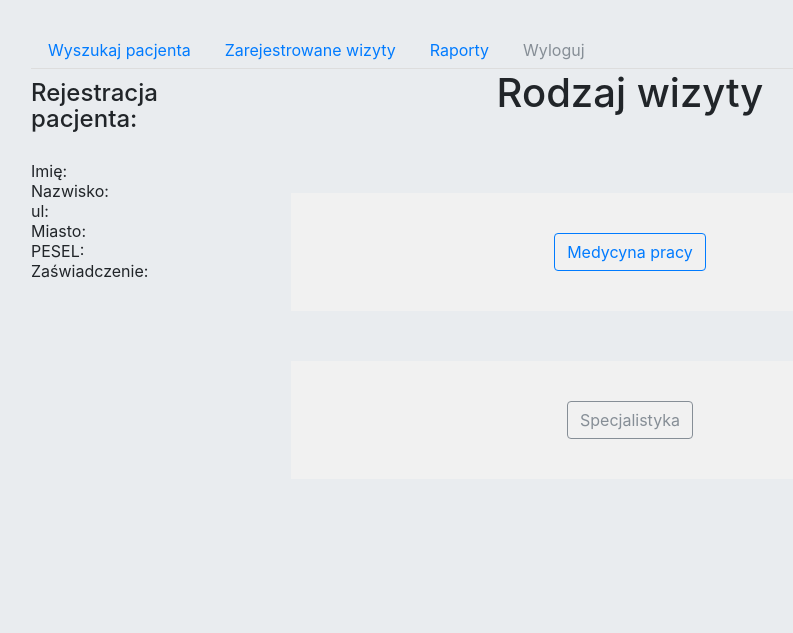
After one commit to cypo/bazylia, a PHP site: page /register.php in a window 1280 px wide. The commit adds this page. Shown: the top 633 px of the page, without its empty margins (110-903 px from the left). Run offline with PHP 8.4, Linux system fonts and the light colour scheme; the visitor is signed in with stand-in values (Sample User, id 1); data that the repository does not hold is empty; some libraries are stand-ins or nearby versions.

Commit message:
RECOMMIT

```diff
--- /dev/null
+++ b/register.php
@@ -0,0 +1,146 @@
+<head>
+	<meta http-equiv="Content-Type" content="text/html; charset=iso-8859-2" />
+	<link rel="stylesheet" href="libs/bootstrap-4.0.0-beta-dist/css/bootstrap.css">
+	<link rel="stylesheet" href="css/font-awesome/css/font-awesome.css">
+	<link rel="stylesheet" type="text/css" href="css/main.css">
+<script src="https://code.jquery.com/jquery-3.2.1.slim.min.js" integrity="sha384-KJ3o2DKtIkvYIK3UENzmM7KCkRr/rE9/Qpg6aAZGJwFDMVNA/GpGFF93hXpG5KkN" crossorigin="anonymous"></script>
+<script src="https://cdnjs.cloudflare.com/ajax/libs/popper.js/1.12.3/umd/popper.min.js" integrity="sha384-vFJXuSJphROIrBnz7yo7oB41mKfc8JzQZiCq4NCceLEaO4IHwicKwpJf9c9IpFgh" crossorigin="anonymous"></script>
+<script src="https://maxcdn.bootstrapcdn.com/bootstrap/4.0.0-beta.2/js/bootstrap.min.js" integrity="sha384-alpBpkh1PFOepccYVYDB4do5UnbKysX5WZXm3XxPqe5iKTfUKjNkCk9SaVuEZflJ" crossorigin="anonymous"></script>
+
+	<style>
+#regForm {
+  background-color: #f1f1f1;
+  margin: 50px auto;
+
+  padding: 40px;
+  width: 85%;
+  min-width: 300px;
+}
+
+	</style>
+
+
+
+
+</head>
+
+<?php
+ini_set('display_errors', 0);
+session_start();
+
+
+
+
+//id pacjenta przypisywane do sesji - potrzebne ?
+if($_POST['id']){
+	session_unset();
+	$_SESSION['id']=$_POST['id'];
+
+}
+require('libs/idiorm.php');
+
+ORM::configure('mysql:host=localhost;dbname=bazylia');
+ORM::configure('username', 'bazylia');
+ORM::configure('password', 'qwerty');
+ORM::configure('driver_options', array(PDO::MYSQL_ATTR_INIT_COMMAND => 'SET NAMES utf8'));
+
+?>
+<center>
+<div class="container">
+<div class="jumbotron"  style="padding-top: 10px;">
+<center>
+<table border="0" width="1000">
+	<tr>
+		<td width="1000" colspan="2">
+
+
+		</td>
+	</tr>
+	<tr>
+		<td colspan="2">
+		<ul class="nav nav-tabs">
+  <li class="nav-item">
+    <a class="nav-link" href="main.php">Wyszukaj pacjenta</a>
+  </li>
+  <li class="nav-item">
+    <a class="nav-link" href="rejestrWizyt.php">Zarejestrowane wizyty</a>
+  </li>
+  <li class="nav-item">
+    <a class="nav-link" href="#">Raporty</a>
+  </li>
+  <li class="nav-item">
+    <a class="nav-link disabled" href="logout.php">Wyloguj</a>
+  </li>
+</ul>
+		</td>
+
+
+	</tr>
+	<tr height="500">
+		<td width="20%" valign="top">
+
+<?php
+
+
+$pacjent=ORM::for_table('pacjenci')->where('id', $_SESSION['id'])->find_one();
+$zaswExpired=false;
+if(strtotime($pacjent->zaswiadczenie)<time()){
+	$zaswExpired=true;
+	$fontColor="red";
+}
+else{
+	$fontColor="#000000";
+}
+
+echo "<h4>Rejestracja pacjenta:</h4><BR>
+Imię: ".$pacjent->imie."<BR>
+Nazwisko: ".$pacjent->nazwisko."<BR>
+ul: ".$pacjent->ulica."<BR>
+Miasto: ".$pacjent->miasto."<BR>
+PESEL: ".$pacjent->pesel."<BR>
+Zaświadczenie: <font color=".$fontColor.">".$pacjent->zaswiadczenie."</font>";
+echo "<BR>";
+?>
+</td>
+<td valign="top">
+
+
+
+
+  <div>
+<center>
+	<h1>Rodzaj wizyty</h1><BR>
+
+
+<form action="registermp.php" method="POST" id="regForm">
+	<input type="submit" class="btn btn-outline-primary" value="Medycyna pracy">
+	<input type="hidden" name="pacjentId" value="<?php echo $pacjent->id; ?>">
+	<input type="hidden" name="rodzajWizyty" value="mp">
+</form>
+<form action="registermp.php" method="POST" id="regForm">
+	<input type="submit" class="btn btn-outline-secondary" value="Specjalistyka">
+	<input type="hidden" name="pacjentId" value="<?php echo $pacjent->id; ?>">
+</form>
+
+
+
+
+
+
+
+
+
+  </div>
+
+
+
+</form>
+
+
+
+
+</td>
+</tr>
+</table>
+</div>
+</div>
```
Also changed, not shown: send.php (+7 -7 lines), 1 other file.
